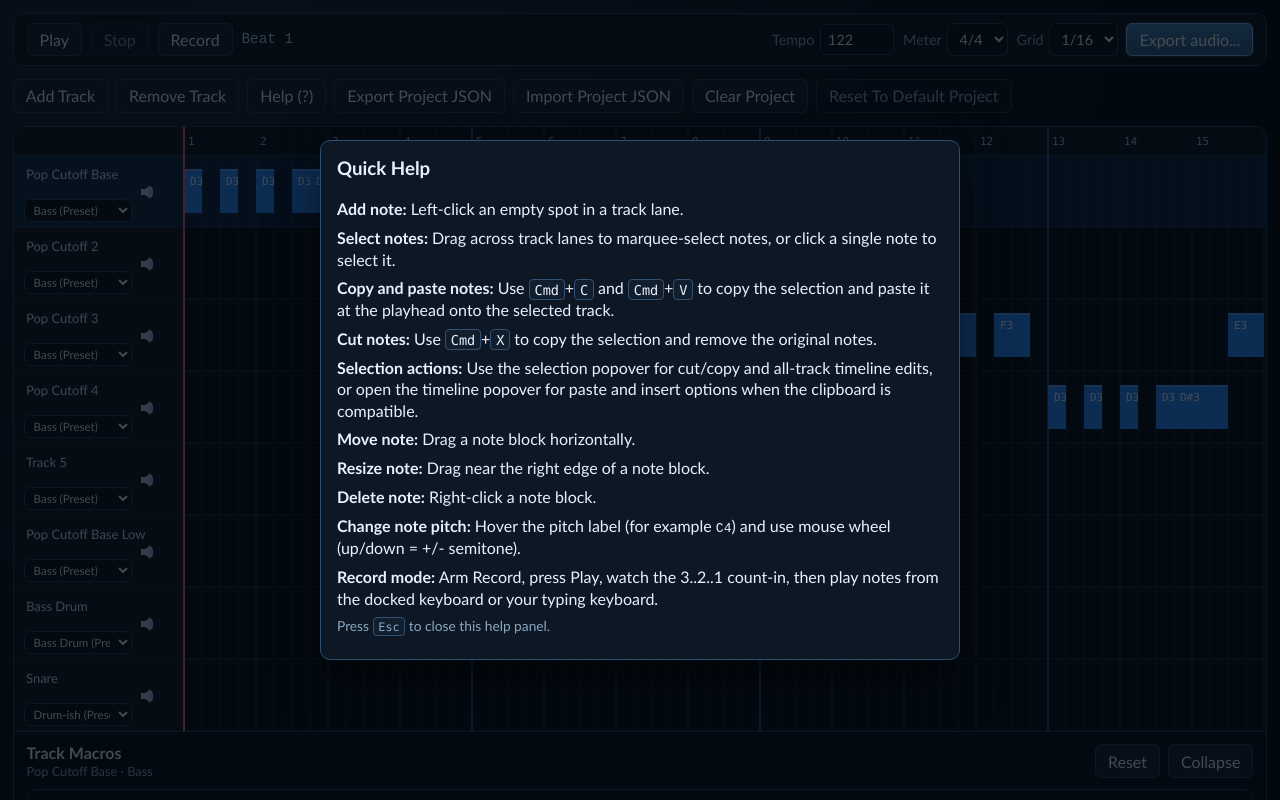
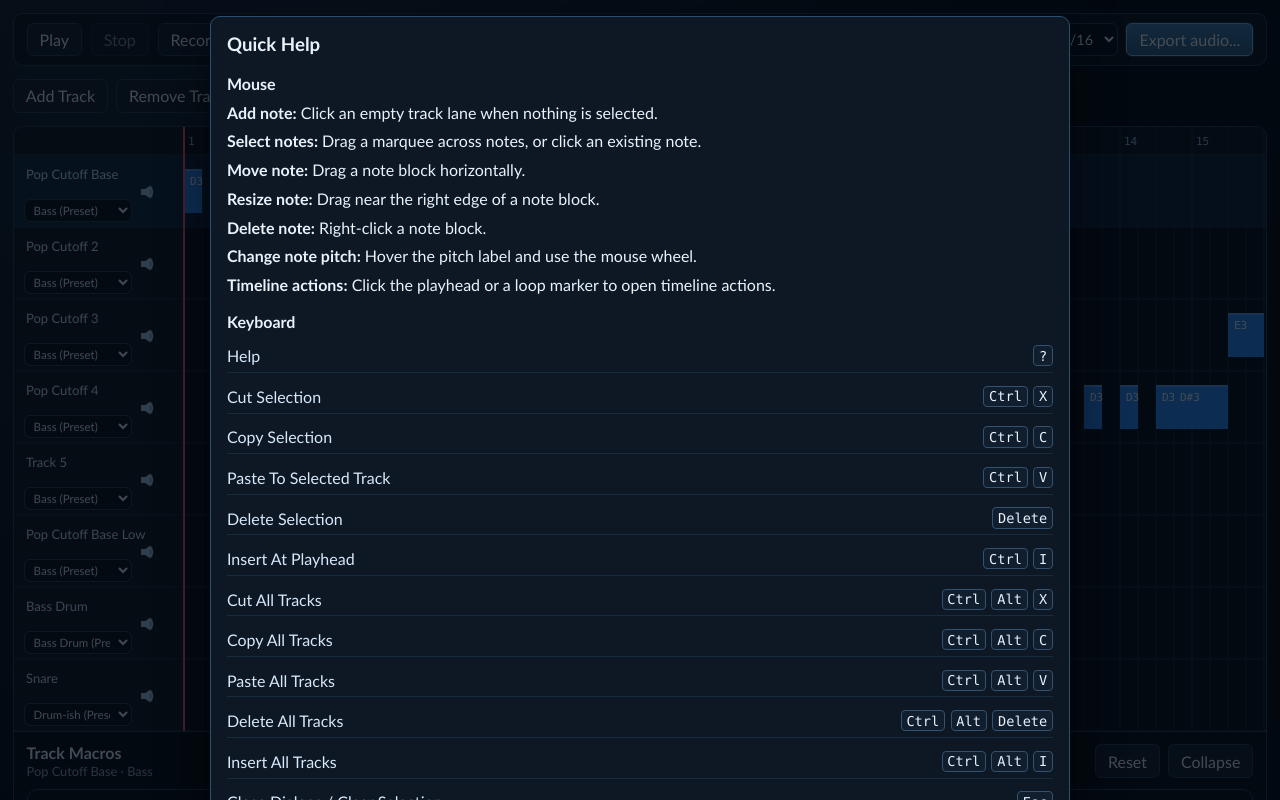
Before and after one commit to eescardo/SynthPlayground, a Next.js app: page / in a window 1280 px wide. Both pictures are taken after a click on the button "Help (?)". Shown: the top 800 px of the page. Built offline with nearby package versions, Linux system fonts and the light colour scheme.

Commit message:
Improve editor shortcuts and help dialog

```diff
--- a/app/globals.css
+++ b/app/globals.css
@@ -869,6 +869,43 @@ select {
   line-height: 1.35;
 }
 
+.quick-help-modal {
+  width: min(860px, 100%);
+}
+
+.quick-help-section {
+  margin-top: 1rem;
+}
+
+.quick-help-section h4 {
+  margin: 0 0 0.55rem;
+}
+
+.quick-help-shortcuts {
+  display: grid;
+  gap: 0.45rem;
+}
+
+.quick-help-shortcut-row {
+  display: grid;
+  grid-template-columns: minmax(0, 1fr) auto;
+  gap: 1rem;
+  align-items: center;
+  padding: 0.35rem 0;
+  border-bottom: 1px solid rgba(51, 81, 113, 0.35);
+}
+
+.quick-help-shortcut-action {
+  color: #d8e8fa;
+}
+
+.quick-help-shortcut-keys {
+  display: flex;
+  gap: 0.35rem;
+  justify-content: flex-end;
+  flex-wrap: wrap;
+}
+
 kbd {
   background: #111e2d;
   border: 1px solid #335171;
--- a/app/page.tsx
+++ b/app/page.tsx
@@ -80,6 +80,7 @@ export default function HomePage() {
   const [helpOpen, setHelpOpen] = useState(false);
   const [runtimeError, setRuntimeError] = useState<string | null>(null);
   const [strictWasmReady, setStrictWasmReady] = useState(process.env.NEXT_PUBLIC_STRICT_WASM !== "1");
+  const [isMacPlatform, setIsMacPlatform] = useState(false);
   const [selectedNoteKeys, setSelectedNoteKeys] = useState<string[]>([]);
   const [selectionMarqueeActive, setSelectionMarqueeActive] = useState(false);
   const [selectionActionScopePreview, setSelectionActionScopePreview] = useState<"source" | "all-tracks">("source");
@@ -139,6 +140,10 @@ export default function HomePage() {
   }, []);
 
   useEffect(() => {
+    setIsMacPlatform(typeof navigator !== "undefined" && /Mac|iPhone|iPad/.test(navigator.platform));
+  }, []);
+
+  useEffect(() => {
     if (!ready) return;
     const timer = window.setTimeout(() => {
       saveProject({ ...project, updatedAt: Date.now() }).catch(() => {
@@ -515,6 +520,7 @@ export default function HomePage() {
 
   const requestTimelineActionsPopover = useCallback((request: TimelineActionsPopoverRequest) => {
     setTimelineActionsPopover(request);
+    setSelectionActionScopePreview("source");
     void syncCompatibleClipboardPayload();
   }, [syncCompatibleClipboardPayload]);
 
@@ -526,6 +532,11 @@ export default function HomePage() {
 
   const closePitchPicker = useCallback(() => {
     setPitchPicker(null);
+  }, []);
+
+  const setNoteSelectionFromCanvas = useCallback((selectionKeys: string[]) => {
+    setTimelineActionsPopover(null);
+    setSelectedNoteKeys(selectionKeys);
   }, []);
 
   const schedulePatchPreview = useCallback((patchId: string) => {
@@ -775,6 +786,10 @@ export default function HomePage() {
     deleteSelectedNotes(selectedNoteKeys);
   }, [deleteSelectedNotes, project, selectedNoteKeys, writeClipboardPayload]);
 
+  const deleteSelectedNoteSelection = useCallback(() => {
+    deleteSelectedNotes(selectedNoteKeys);
+  }, [deleteSelectedNotes, selectedNoteKeys]);
+
   const copyAllTracksInSelection = useCallback(async () => {
     if (!selectionBeatRange) {
       return;
@@ -813,16 +828,19 @@ export default function HomePage() {
     setSelectedNoteKeys([]);
   }, [clearCompatibleClipboard, commitProjectChange, selectionBeatRange]);
 
-  const applyCompatiblePaste = useCallback((mode: "paste" | "insert" | "insert-all-tracks", beat: number) => {
+  const applyCompatiblePaste = useCallback((mode: "paste" | "paste-all-tracks" | "insert" | "insert-all-tracks", beat: number) => {
     if (!compatibleClipboardPayload || !selectedTrack?.id) {
       return;
     }
 
     let nextSelectionKeys: string[] = [];
     commitProjectChange((current) => {
+      const firstTrackId = current.tracks[0]?.id;
       const applied =
         mode === "insert"
           ? applyNoteClipboardInsert(current, compatibleClipboardPayload, selectedTrack.id, beat)
+          : mode === "paste-all-tracks" && firstTrackId
+            ? applyNoteClipboardPaste(current, compatibleClipboardPayload, firstTrackId, beat)
           : mode === "insert-all-tracks"
             ? applyNoteClipboardInsertAllTracks(current, compatibleClipboardPayload, beat)
             : applyNoteClipboardPaste(current, compatibleClipboardPayload, selectedTrack.id, beat);
@@ -832,6 +850,8 @@ export default function HomePage() {
       actionKey:
         mode === "insert"
           ? `track:${selectedTrack.id}:insert-notes`
+          : mode === "paste-all-tracks"
+            ? "timeline:paste-all-tracks"
           : mode === "insert-all-tracks"
             ? "timeline:insert-all-tracks"
             : `track:${selectedTrack.id}:paste-notes`
@@ -845,6 +865,9 @@ export default function HomePage() {
     const onKeyDown = (event: KeyboardEvent) => {
       const target = event.target as HTMLElement | null;
       const editingText = target && (target.tagName === "INPUT" || target.tagName === "SELECT" || target.tagName === "TEXTAREA");
+      const primaryModifier = event.metaKey || event.ctrlKey;
+      const lowerKey = event.key.toLowerCase();
+      const isDeleteKey = event.key === "Delete" || (isMacPlatform && event.key === "Backspace");
 
       const isHelpKey = event.key === "?" || (event.key === "/" && event.shiftKey);
       if (isHelpKey && !editingText) {
@@ -875,12 +898,69 @@ export default function HomePage() {
       if (!editingText && isUndo) {
         event.preventDefault();
         undoProject();
+        return;
+      }
+
+      if (editingText) {
+        return;
+      }
+
+      if (primaryModifier && event.altKey && !event.shiftKey && lowerKey === "x") {
+        event.preventDefault();
+        void cutAllTracksInSelection();
+        return;
+      }
+
+      if (primaryModifier && event.altKey && !event.shiftKey && lowerKey === "c") {
+        event.preventDefault();
+        void copyAllTracksInSelection();
+        return;
+      }
+
+      if (primaryModifier && event.altKey && !event.shiftKey && lowerKey === "v") {
+        event.preventDefault();
+        applyCompatiblePaste("paste-all-tracks", playheadBeat);
+        return;
+      }
+
+      if (primaryModifier && event.altKey && !event.shiftKey && lowerKey === "i") {
+        event.preventDefault();
+        applyCompatiblePaste("insert-all-tracks", playheadBeat);
+        return;
+      }
+
+      if (primaryModifier && event.altKey && !event.shiftKey && isDeleteKey) {
+        event.preventDefault();
+        deleteAllTracksInSelection();
+        return;
+      }
+
+      if (primaryModifier && !event.altKey && !event.shiftKey && lowerKey === "i") {
+        event.preventDefault();
+        applyCompatiblePaste("insert", playheadBeat);
+        return;
+      }
+
+      if (!primaryModifier && !event.altKey && !event.shiftKey && isDeleteKey && selectedNoteKeys.length > 0) {
+        event.preventDefault();
+        deleteSelectedNoteSelection();
       }
     };
 
     window.addEventListener("keydown", onKeyDown);
     return () => window.removeEventListener("keydown", onKeyDown);
-  }, [redoProject, undoProject]);
+  }, [
+    applyCompatiblePaste,
+    copyAllTracksInSelection,
+    cutAllTracksInSelection,
+    deleteAllTracksInSelection,
+    deleteSelectedNoteSelection,
+    isMacPlatform,
+    playheadBeat,
+    redoProject,
+    selectedNoteKeys.length,
+    undoProject
+  ]);
 
   useEffect(() => {
     const onCopy = (event: ClipboardEvent) => {
@@ -1177,6 +1257,23 @@ export default function HomePage() {
   const pitchPickerNote = pitchPickerTrack?.notes.find((note) => note.id === pitchPicker?.noteId);
   const activeRecordingTrackId = recording.activeRecordingTrackId;
   const activeRecordingTrack = activeRecordingTrackId ? project.tracks.find((track) => track.id === activeRecordingTrackId) : undefined;
+  const primaryModifierLabel = isMacPlatform ? "Cmd" : "Ctrl";
+  const deleteKeyLabel = isMacPlatform ? "Backspace" : "Delete";
+  const allTracksModifierLabel = isMacPlatform ? "Cmd+Opt" : "Ctrl+Alt";
+  const keyboardShortcuts = [
+    { action: "Help", shortcut: "?" },
+    { action: "Cut Selection", shortcut: `${primaryModifierLabel}+X` },
+    { action: "Copy Selection", shortcut: `${primaryModifierLabel}+C` },
+    { action: "Paste To Selected Track", shortcut: `${primaryModifierLabel}+V` },
+    { action: "Delete Selection", shortcut: deleteKeyLabel },
+    { action: "Insert At Playhead", shortcut: `${primaryModifierLabel}+I` },
+    { action: "Cut All Tracks", shortcut: `${allTracksModifierLabel}+X` },
+    { action: "Copy All Tracks", shortcut: `${allTracksModifierLabel}+C` },
+    { action: "Paste All Tracks", shortcut: `${allTracksModifierLabel}+V` },
+    { action: "Delete All Tracks", shortcut: `${allTracksModifierLabel}+${deleteKeyLabel}` },
+    { action: "Insert All Tracks", shortcut: `${allTracksModifierLabel}+I` },
+    { action: "Close Dialogs / Clear Selection", shortcut: "Esc" }
+  ];
 
   return (
     <main className="app">
@@ -1282,7 +1379,7 @@ export default function HomePage() {
         ghostPlayheadBeat={recording.ghostPlayheadBeat ?? undefined}
         countInLabel={recording.countInLabel ?? undefined}
         timelineActionsPopoverOpen={Boolean(timelineActionsPopover)}
-        hideSelectionActionPopover={Boolean(pitchPicker)}
+        hideSelectionActionPopover={Boolean(pitchPicker) || Boolean(timelineActionsPopover)}
         onSetPlayheadBeat={setPlayheadFromUser}
         onRequestTimelineActionsPopover={requestTimelineActionsPopover}
         onSelectTrack={setSelectedTrackId}
@@ -1297,7 +1394,7 @@ export default function HomePage() {
         onUpsertNote={upsertNote}
         onUpdateNote={updateNote}
         onDeleteNote={deleteNote}
-        onSetNoteSelection={setSelectedNoteKeys}
+        onSetNoteSelection={setNoteSelectionFromCanvas}
         onSetSelectionMarqueeActive={setSelectionMarqueeActive}
         onPreviewSelectionActionScopeChange={setSelectionActionScopePreview}
         onCopySelection={() => {
@@ -1306,6 +1403,7 @@ export default function HomePage() {
         onCutSelection={() => {
           void cutSelectedNotes();
         }}
+        onDeleteSelection={deleteSelectedNoteSelection}
         onCopyAllTracksInSelection={() => {
           void copyAllTracksInSelection();
         }}
@@ -1326,6 +1424,7 @@ export default function HomePage() {
           endMarkerId={endMarkerAtTimelineBeat?.id}
           endRepeatCount={endMarkerAtTimelineBeat?.repeatCount}
           onPaste={() => applyCompatiblePaste("paste", timelineActionsPopover.beat)}
+          onPasteAllTracks={() => applyCompatiblePaste("paste-all-tracks", timelineActionsPopover.beat)}
           onInsert={() => applyCompatiblePaste("insert", timelineActionsPopover.beat)}
           onInsertAllTracks={() => applyCompatiblePaste("insert-all-tracks", timelineActionsPopover.beat)}
           onAddStart={() => addLoopBoundary(timelineActionsPopover.beat, "start")}
@@ -1405,38 +1504,33 @@ export default function HomePage() {
 
       {helpOpen && (
         <div className="help-modal-backdrop" role="dialog" aria-modal="true" onClick={() => setHelpOpen(false)}>
-          <div className="help-modal" onClick={(event) => event.stopPropagation()}>
+          <div className="help-modal quick-help-modal" onClick={(event) => event.stopPropagation()}>
             <h3>Quick Help</h3>
-            <p>
-              <strong>Add note:</strong> Left-click an empty spot in a track lane.
-            </p>
-            <p>
-              <strong>Select notes:</strong> Drag across track lanes to marquee-select notes, or click a single note to select it.
-            </p>
-            <p>
-              <strong>Copy and paste notes:</strong> Use <kbd>Cmd</kbd>+<kbd>C</kbd> and <kbd>Cmd</kbd>+<kbd>V</kbd> to copy the selection and paste it at the playhead onto the selected track.
-            </p>
-            <p>
-              <strong>Cut notes:</strong> Use <kbd>Cmd</kbd>+<kbd>X</kbd> to copy the selection and remove the original notes.
-            </p>
-            <p>
-              <strong>Selection actions:</strong> Use the selection popover for cut/copy and all-track timeline edits, or open the timeline popover for paste and insert options when the clipboard is compatible.
-            </p>
-            <p>
-              <strong>Move note:</strong> Drag a note block horizontally.
-            </p>
-            <p>
-              <strong>Resize note:</strong> Drag near the right edge of a note block.
-            </p>
-            <p>
-              <strong>Delete note:</strong> Right-click a note block.
-            </p>
-            <p>
-              <strong>Change note pitch:</strong> Hover the pitch label (for example <code>C4</code>) and use mouse wheel (up/down = +/- semitone).
-            </p>
-            <p>
-              <strong>Record mode:</strong> Arm Record, press Play, watch the 3..2..1 count-in, then play notes from the docked keyboard or your typing keyboard.
-            </p>
+            <div className="quick-help-section">
+              <h4>Mouse</h4>
+              <p><strong>Add note:</strong> Click an empty track lane when nothing is selected.</p>
+              <p><strong>Select notes:</strong> Drag a marquee across notes, or click an existing note.</p>
+              <p><strong>Move note:</strong> Drag a note block horizontally.</p>
+              <p><strong>Resize note:</strong> Drag near the right edge of a note block.</p>
+              <p><strong>Delete note:</strong> Right-click a note block.</p>
+              <p><strong>Change note pitch:</strong> Hover the pitch label and use the mouse wheel.</p>
+              <p><strong>Timeline actions:</strong> Click the playhead or a loop marker to open timeline actions.</p>
+            </div>
+            <div className="quick-help-section">
+              <h4>Keyboard</h4>
+              <div className="quick-help-shortcuts" role="table" aria-label="Keyboard shortcuts">
+                {keyboardShortcuts.map((entry) => (
+                  <div key={entry.action} className="quick-help-shortcut-row" role="row">
+                    <div className="quick-help-shortcut-action" role="cell">{entry.action}</div>
+                    <div className="quick-help-shortcut-keys" role="cell">
+                      {entry.shortcut.split("+").map((part) => (
+                        <kbd key={`${entry.action}-${part}`}>{part}</kbd>
+                      ))}
+                    </div>
+                  </div>
+                ))}
+              </div>
+            </div>
             <p className="muted">Press <kbd>Esc</kbd> to close this help panel.</p>
           </div>
         </div>
--- a/src/components/SelectionActionPopover.tsx
+++ b/src/components/SelectionActionPopover.tsx
@@ -7,6 +7,7 @@ interface SelectionActionPopoverProps {
   onPreviewScopeChange?: (scope: "source" | "all-tracks") => void;
   onCut: () => void;
   onCopy: () => void;
+  onDelete: () => void;
   onCutAllTracks: () => void;
   onCopyAllTracks: () => void;
   onDeleteAllTracks: () => void;
@@ -39,6 +40,14 @@ export function SelectionActionPopover(props: SelectionActionPopoverProps) {
       >
         Copy
       </button>
+      <button
+        type="button"
+        onPointerEnter={() => props.onPreviewScopeChange?.("source")}
+        onFocus={() => props.onPreviewScopeChange?.("source")}
+        onClick={props.onDelete}
+      >
+        Delete
+      </button>
 
       <div className="timeline-actions-popover-divider" aria-hidden="true" />
 
--- a/src/components/TimelineActionsPopover.tsx
+++ b/src/components/TimelineActionsPopover.tsx
@@ -12,6 +12,7 @@ interface TimelineActionsPopoverProps {
   endMarkerId?: string;
   endRepeatCount?: number;
   onPaste?: () => void;
+  onPasteAllTracks?: () => void;
   onInsert?: () => void;
   onInsertAllTracks?: () => void;
   onAddStart: () => void;
@@ -41,6 +42,12 @@ export function TimelineActionsPopover(props: TimelineActionsPopoverProps) {
       {props.showPasteActions && props.onPaste && (
         <button type="button" onClick={props.onPaste}>
           Paste
+        </button>
+      )}
+
+      {props.showPasteActions && props.onPasteAllTracks && (
+        <button type="button" onClick={props.onPasteAllTracks}>
+          Paste All Tracks
         </button>
       )}
 
--- a/src/components/TrackCanvas.tsx
+++ b/src/components/TrackCanvas.tsx
@@ -124,6 +124,7 @@ interface TrackCanvasProps {
   onPreviewSelectionActionScopeChange: (scope: "source" | "all-tracks") => void;
   onCopySelection: () => void;
   onCutSelection: () => void;
+  onDeleteSelection: () => void;
   onCopyAllTracksInSelection: () => void;
   onCutAllTracksInSelection: () => void;
   onDeleteAllTracksInSelection: () => void;
@@ -1253,6 +1254,7 @@ export function TrackCanvas(props: TrackCanvasProps) {
           onPreviewScopeChange={props.onPreviewSelectionActionScopeChange}
           onCut={props.onCutSelection}
           onCopy={props.onCopySelection}
+          onDelete={props.onDeleteSelection}
           onCutAllTracks={props.onCutAllTracksInSelection}
           onCopyAllTracks={props.onCopyAllTracksInSelection}
           onDeleteAllTracks={props.onDeleteAllTracksInSelection}
```
